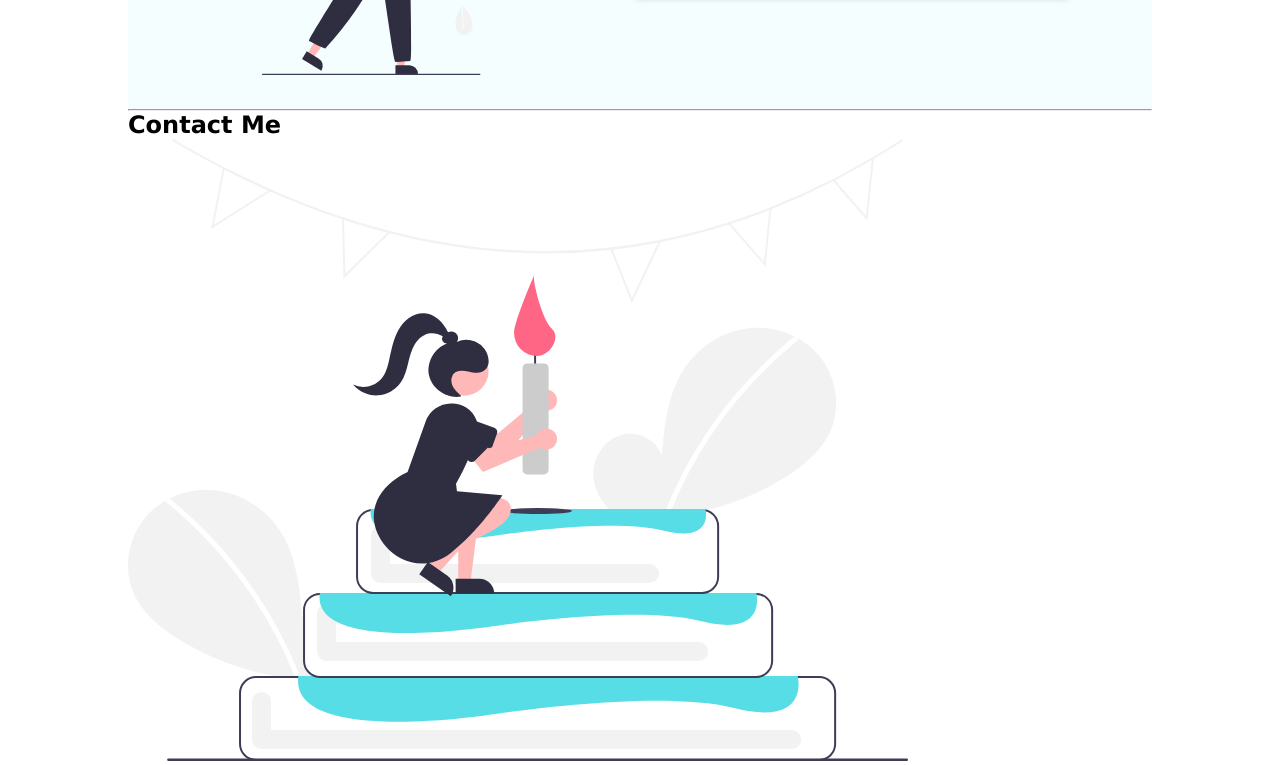
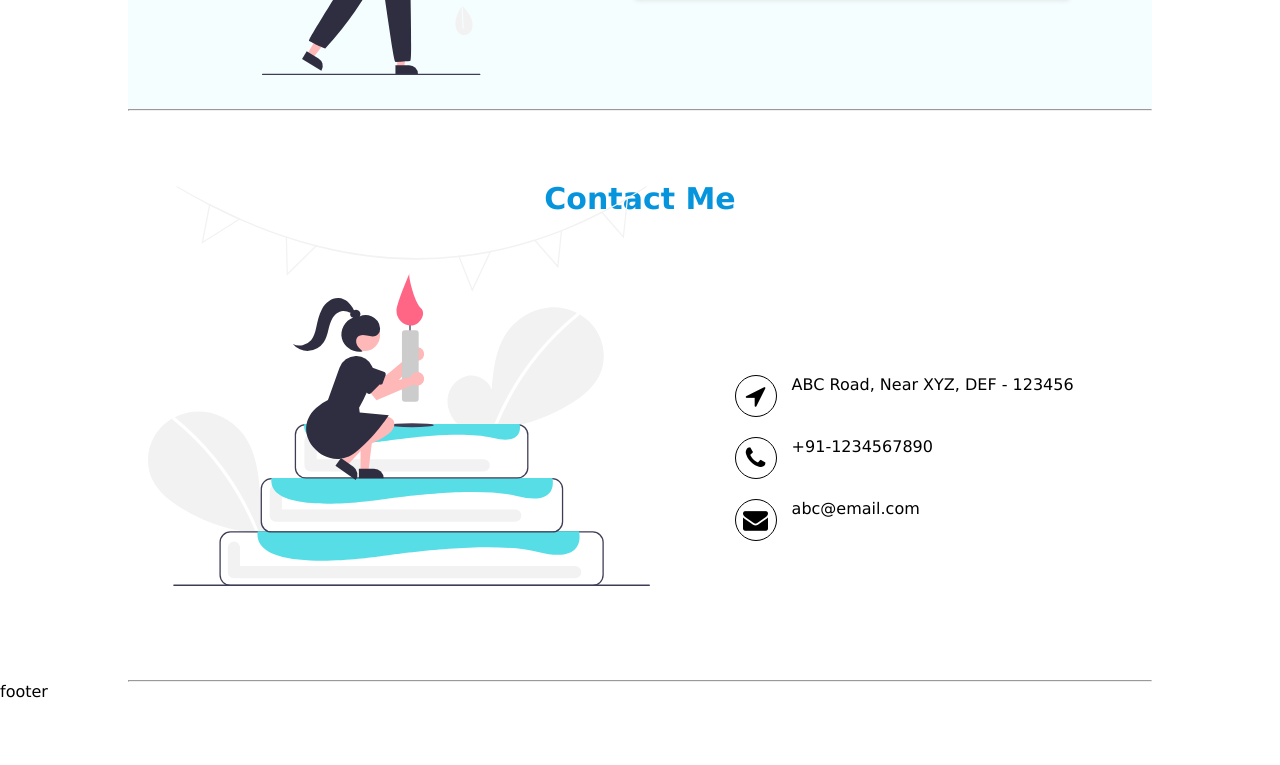
Before and after one commit to amargosavi68/cake-shop, a plain HTML site: page index.html in a window 1280 px wide. Shown: the part 2784-3549 px from the top of the page. After the commit the page ends 3485 px from the top, so only its background shows below. Drawn offline with Linux system fonts and the light colour scheme.

Commit message:
contact us section designed

```diff
--- a/index.html
+++ b/index.html
@@ -5,7 +5,7 @@
      <meta http-equiv="X-UA-Compatible" content="IE=edge">
      <meta name="viewport" content="width=device-width, initial-scale=1.0">
      <link rel="stylesheet" href="./styles.css">
-     <script src="https://kit.fontawesome.com/yourcode.js" crossorigin="anonymous"></script>
+     <link rel="stylesheet" href="https://cdnjs.cloudflare.com/ajax/libs/font-awesome/4.7.0/css/font-awesome.min.css">
      <title>Cake Shoppy</title>
 </head>
 <body>
@@ -84,14 +84,29 @@
                <hr>
                <section id="contact-us">
                     <div><h1>Contact Me</h1></div>
-                    <div>
+                    <div class="contact-section">
                          <div><img src="./image/birthday-girl.svg" alt="birthday-girl"></div>
-                         <div>
+                         <div class="contact-details">
+                              <div class="contact-item">
+                                   <span class="fa fa-location-arrow"></span>
+                                   <p>ABC Road, Near XYZ, DEF - 123456</p>
+                              </div>
+                              <div class="contact-item">
+                                   <span class="fa fa-phone"></span>
+                                   <p>+91-1234567890</p>
+                              </div>
+                              <div class="contact-item">
+                                   <span class="fa fa-envelope"></span>
+                                   <p>abc@email.com</p>
+                              </div>
                          </div>
                     </div>
                </section>
+               <hr>
           </div>
      </div>
-
+     <footer>
+          footer
+     </footer>
 </body>
 </html>
--- a/styles.css
+++ b/styles.css
@@ -74,7 +74,7 @@ nav ul li a:active {
      margin: 0px 10%;
 }
 
-#photos div h1 {
+div h1 {
      padding-top: 70px;
      text-align: center;
      color: rgb(6, 148, 220);
@@ -131,13 +131,6 @@ nav ul li a:active {
      background-color: #f5feff;
 }
 
-#about-us div h1 {
-     padding-top: 70px;
-     text-align: center;
-     color: rgb(6, 148, 220);
-     font-size: 30px;
-     margin-bottom: 20px;
-}
 
 #about-us .content {
      display: flex;
@@ -161,3 +154,34 @@ nav ul li a:active {
      height: 400px;
      padding: 30px 50px;
 }
+
+
+#contact-us .contact-section {
+     display: flex;
+     justify-content: flex-start;
+     align-items: center;
+}
+
+#contact-us .contact-section div img {
+     height: 400px;
+     padding: 20px;
+     transform: translateY(-70px);
+}
+
+#contact-us .contact-section .contact-item {
+     display: flex;
+     margin: 20px 50px;
+}
+
+#contact-us .contact-section .contact-item > span {
+     display: flex;
+     justify-content: center;
+     align-items: center;
+     height: 40px;
+     width: 40px;
+     align-self: center;
+     margin: 0px 15px;
+     border: 1px solid black;
+     font-size: 25px;
+     border-radius: 50%;
+}
```
